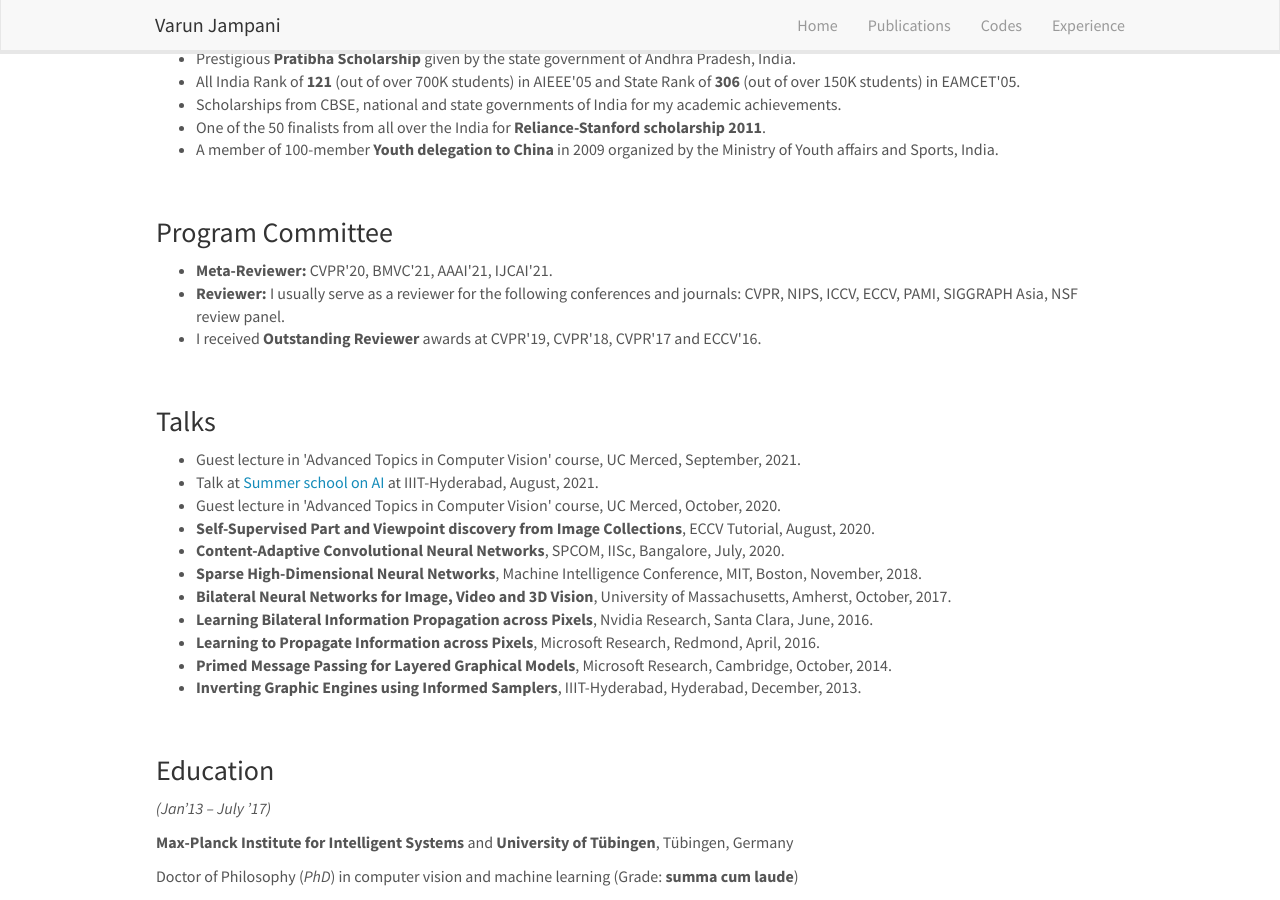
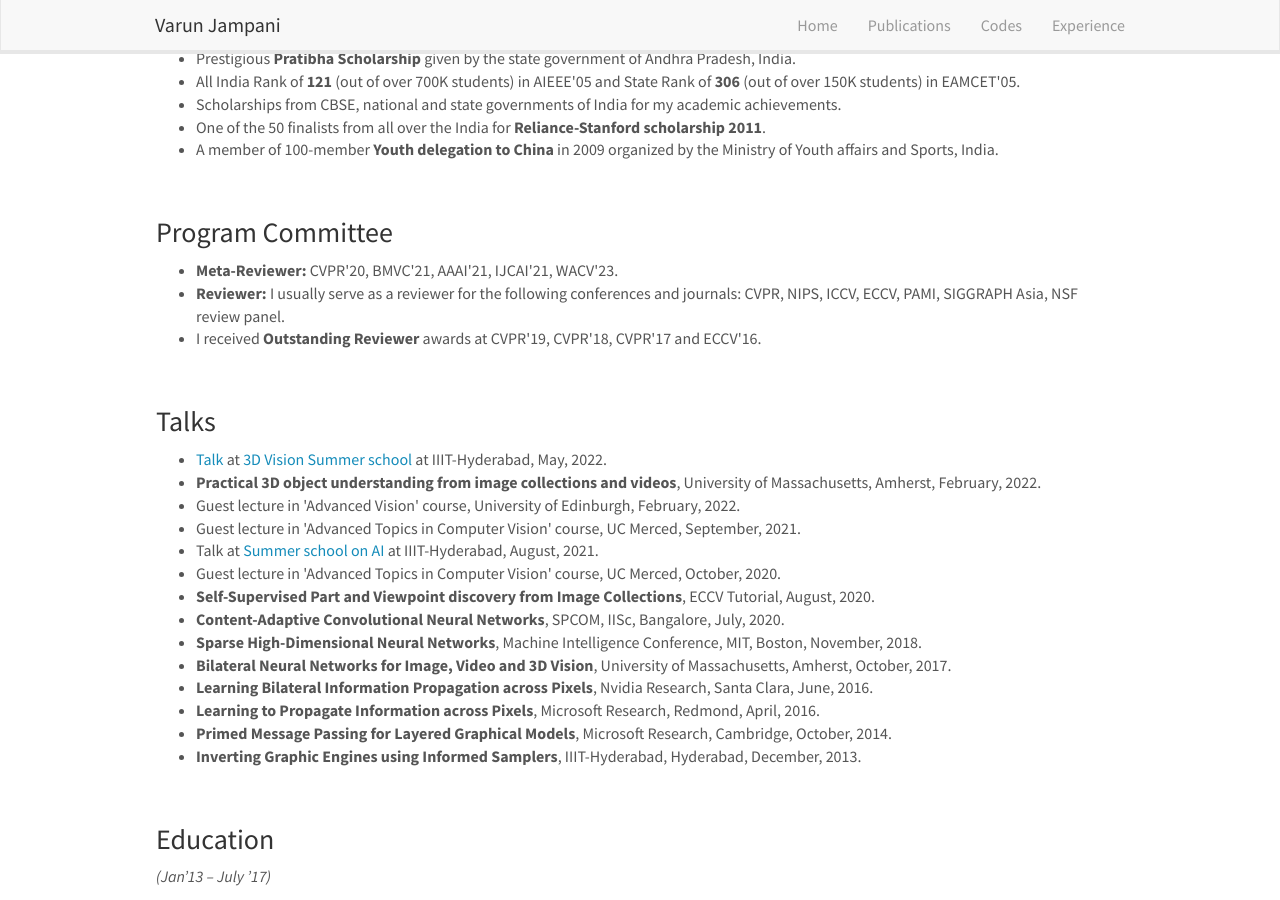
Before and after one commit to varunjampani/varunjampani.github.io, a Jekyll site: the page built from _pages/experience.md, in a window 1280 px wide and 900 px high, scrolled down 317 px. Built offline with Jekyll 4.4.1, drawn with Linux system fonts in a browser that asks for light colours; nearby versions of some CDN libraries.

Commit message:
Update experience.md

```diff
--- a/_pages/experience.md
+++ b/_pages/experience.md
@@ -30,7 +30,7 @@ permalink: /experience
 
 <h3>Program Committee</h3>
 <ul>
-<li><strong>Meta-Reviewer:</strong> CVPR'20, BMVC'21, AAAI'21, IJCAI'21.</li>
+<li><strong>Meta-Reviewer:</strong> CVPR'20, BMVC'21, AAAI'21, IJCAI'21, WACV'23.</li>
 <li><strong>Reviewer:</strong> I usually serve as a reviewer for the following conferences and journals: CVPR, NIPS, ICCV, ECCV, PAMI, SIGGRAPH Asia, NSF review panel.</li>
 <li>I received <strong>Outstanding Reviewer</strong> awards at CVPR'19, CVPR'18, CVPR'17 and ECCV'16. </li>
 </ul>
@@ -39,6 +39,9 @@ permalink: /experience
 
 <h3>Talks</h3>
 <ul>
+<li><a href="https://www.youtube.com/watch?v=aIgC5izulkk">Talk</a> at <a href="https://cvit.iiit.ac.in/workshops/3dvision/">3D Vision Summer school</a> at IIIT-Hyderabad, May, 2022.</li>
+<li><strong>Practical 3D object understanding from image collections and videos</strong>, University of Massachusetts, Amherst, February, 2022.</li>
+<li>Guest lecture in 'Advanced Vision' course, University of Edinburgh, February, 2022.</li>
 <li>Guest lecture in 'Advanced Topics in Computer Vision' course, UC Merced, September, 2021.</li>
 <li>Talk at <a href="https://cvit.iiit.ac.in/summerschool2021/program.php">Summer school on AI</a> at IIIT-Hyderabad, August, 2021.</li>
 <li>Guest lecture in 'Advanced Topics in Computer Vision' course, UC Merced, October, 2020.</li>
```
